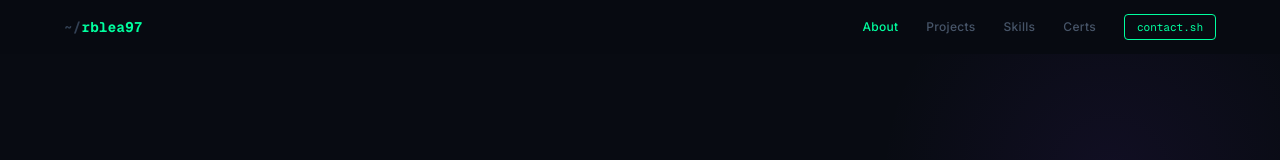
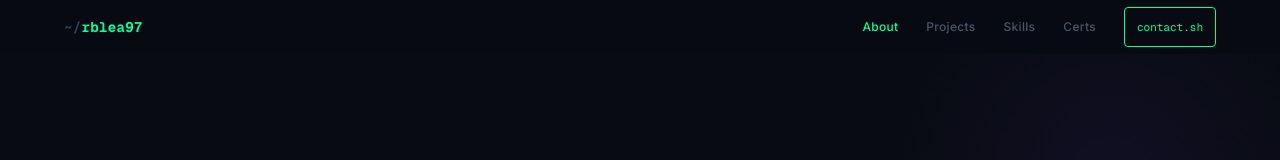
Before and after one commit to Rblea97/Portfolio, a Next.js app: page / in a window 1280 px wide. Shown: the top 160 px of the page. Built offline with nearby package versions, Linux system fonts and the light colour scheme.

Commit message:
style(design): FINDING-002 — nav links fill full 54px nav height for 44px+ touch targets

```diff
--- a/components/Nav.tsx
+++ b/components/Nav.tsx
@@ -34,7 +34,7 @@ export default function Nav() {
           <a
             key={id}
             href={`#${id}`}
-            className="text-xs font-medium tracking-wide capitalize transition-colors duration-200"
+            className="text-xs font-medium tracking-wide capitalize transition-colors duration-200 h-[54px] flex items-center"
             style={{ color: activeId === id ? 'var(--color-green)' : 'var(--color-text3)' }}
           >
             {id}
@@ -42,7 +42,7 @@ export default function Nav() {
         ))}
         <a
           href="#contact"
-          className="font-mono text-[11px] px-3 py-1 rounded border transition-colors duration-200"
+          className="font-mono text-[11px] px-3 py-[11px] rounded border transition-colors duration-200"
           style={{
             color: 'var(--color-green)',
             borderColor: 'var(--color-green-dim)',
```
